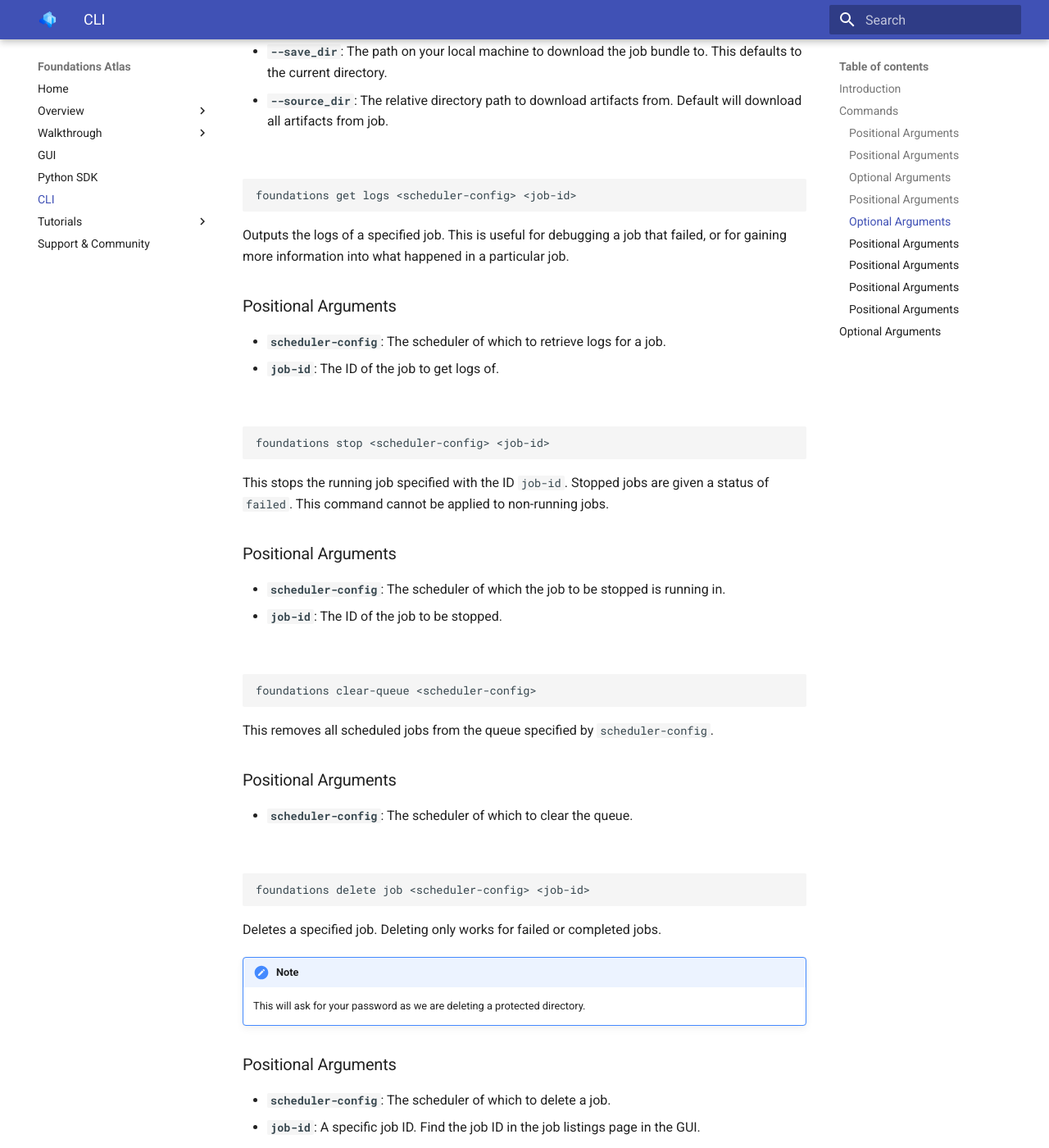
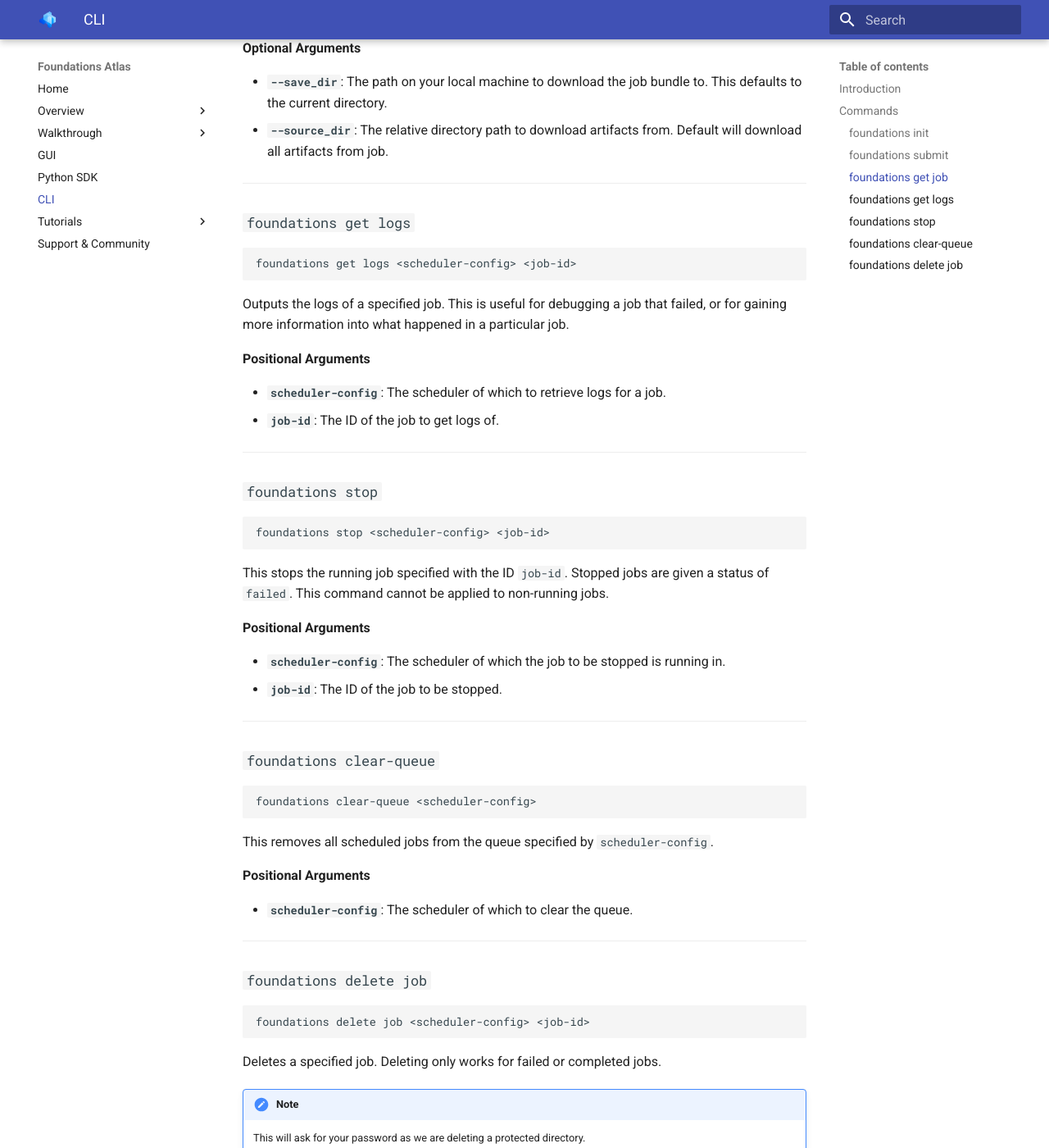
Before and after one commit to DeepLearnI/atlas-ce-docs, an MkDocs documentation site: the page built from docs/api_docs/sources/cli.md, in a window 1280 px wide and 1400 px high, scrolled down 2029 px. Shown: the whole window at 82% size. Built offline with MkDocs 1.6.1 and Material for MkDocs 9.7.7, drawn with Linux system fonts in a browser that asks for light colours; some of the changed text lies outside the part shown.

````diff
--- a/docs/api_docs/sources/cli.md
+++ b/docs/api_docs/sources/cli.md
@@ -10,6 +10,8 @@ Quick information on these commands can be found by running `foundations --help`
 
 ## Commands
 
+### `foundations init`
+
 ```bash
 foundations init <project-name>
 ```
@@ -18,11 +20,13 @@ This is the recommended way of creating a `foundations` project. A directory wil
 
 A guide on creating your first `foundations` project can be found [here](old/first_example.md#create-a-new-foundations-project).
 
-### Positional Arguments
+**Positional Arguments**
 
 * **`project_name`**: The name of the directory to be created.
 
-<br />
+---
+
+### `foundations submit`
 
 ```bash
 foundations submit
@@ -38,13 +42,13 @@ foundations submit
 
 This submits a `foundations` job to the scheduler. Running this command will add the job to the scheduler's wait queue, after which it will be run.
 
-### Positional Arguments
+**Positional Arguments**
 
 * **`scheduler-config`**: Specifies which scheduler submission configuration to use. `scheduler` is the default configuration.
 * **`job-dir`**: The path to the `foundations` project. This can be a relative or absolute path.
 * **`command`**: The arguments passed in to the entrypoint. This is usually a path to a file to run. This corresponds to the concept of a `CMD` in Docker.
 
-### Optional Arguments
+**Optional Arguments**
 
 * **`--entrypoint`**: The command to run the job. This defaults to `python`, and corresponds to the concept of `ENTRYPOINT` in Docker.
 * **`--project-name`**: The name of the project that this job belongs to. By default, this is the name of the project directory.
@@ -52,7 +56,9 @@ This submits a `foundations` job to the scheduler. Running this command will add
 * **`--ram`**: The amount of RAM (in GB) to allocate to running this job. By default, there is no limit on the amount of RAM a job can use.
 * **`--stream-job-logs`**: Whether to stream the logs from the running jobs into the current terminal. This is true by default.
 
-<br />
+---
+
+### `foundations get job`
 
 ```bash
 foundations get job
@@ -64,17 +70,19 @@ foundations get job
 
 Downloads the entire job bundle for a specified job. This is usually the project directory of the job that was submitted, containing the job's source code and configuration files. By default, the downloaded bundle is in the form of a directory named `job-id`.
 
-### Positional Arguments
+**Positional Arguments**
 
 * **`scheduler-config`**: The scheduler of which the job to download is in.
 * **`job-id`**: The ID of the job to download the bundle of.
 
-### Optional Arguments
+**Optional Arguments**
 
 * **`--save_dir`**: The path on your local machine to download the job bundle to. This defaults to the current directory.
 * **`--source_dir`**: The relative directory path to download artifacts from. Default will download all artifacts from job.
 
-<br />
+---
+
+### `foundations get logs`
 
 ```bash
 foundations get logs <scheduler-config> <job-id>
@@ -82,13 +90,15 @@ foundations get logs <scheduler-config> <job-id>
 
 Outputs the logs of a specified job. This is useful for debugging a job that failed, or for gaining more information into what happened in a particular job.
 
-### Positional Arguments
+**Positional Arguments**
 
 * **`scheduler-config`**: The scheduler of which to retrieve logs for a job.
 * **`job-id`**: The ID of the job to get logs of.
 
 
-<br />
+---
+
+### `foundations stop`
 
 ```bash
 foundations stop <scheduler-config> <job-id>
@@ -96,12 +106,14 @@ foundations stop <scheduler-config> <job-id>
 
 This stops the running job specified with the ID `job-id`. Stopped jobs are given a status of `failed`. This command cannot be applied to non-running jobs.
 
-### Positional Arguments
+**Positional Arguments**
 
 * **`scheduler-config`**: The scheduler of which the job to be stopped is running in.
 * **`job-id`**: The ID of the job to be stopped.
 
-<br />
+---
+
+### `foundations clear-queue`
 
 ```bash
 foundations clear-queue <scheduler-config>
@@ -109,11 +121,13 @@ foundations clear-queue <scheduler-config>
 
 This removes all scheduled jobs from the queue specified by `scheduler-config`.
 
-### Positional Arguments
+**Positional Arguments**
 
 * **`scheduler-config`**: The scheduler of which to clear the queue.
 
-<br />
+---
+
+### `foundations delete job`
 
 ```bash
 foundations delete job <scheduler-config> <job-id>
@@ -124,15 +138,12 @@ Deletes a specified job. Deleting only works for failed or completed jobs.
 !!! note
     This will ask for your password as we are deleting a protected directory.
 
-### Positional Arguments
+**Positional Arguments**
 
 * **`scheduler-config`**: The scheduler of which to delete a job.
 * **`job-id`**: A specific job ID. Find the job ID in the job listings page in the GUI.
 
-
----
-
-## Optional Arguments
+**Optional Arguments**
 
 These are optional arguments global to all commands.
 
````
